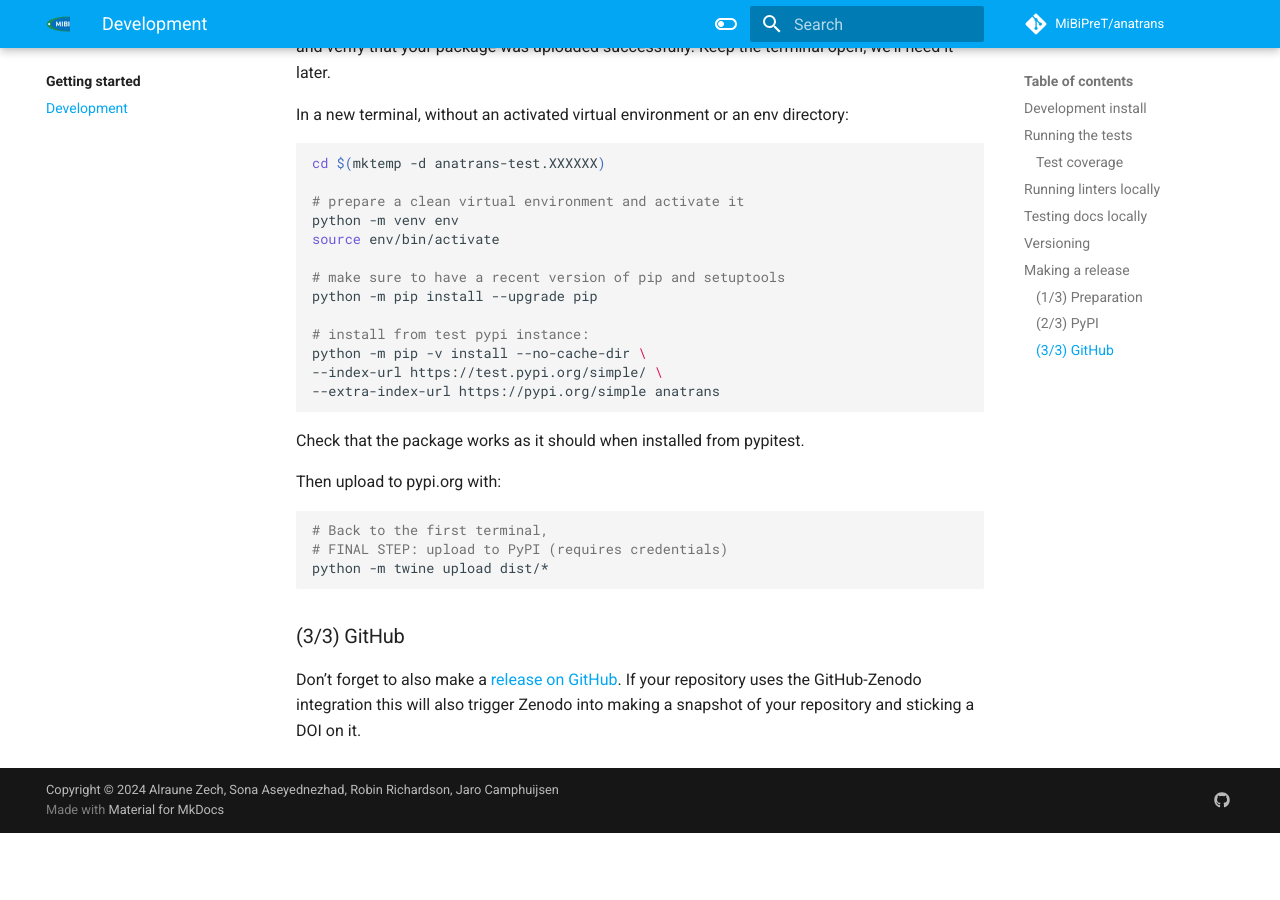
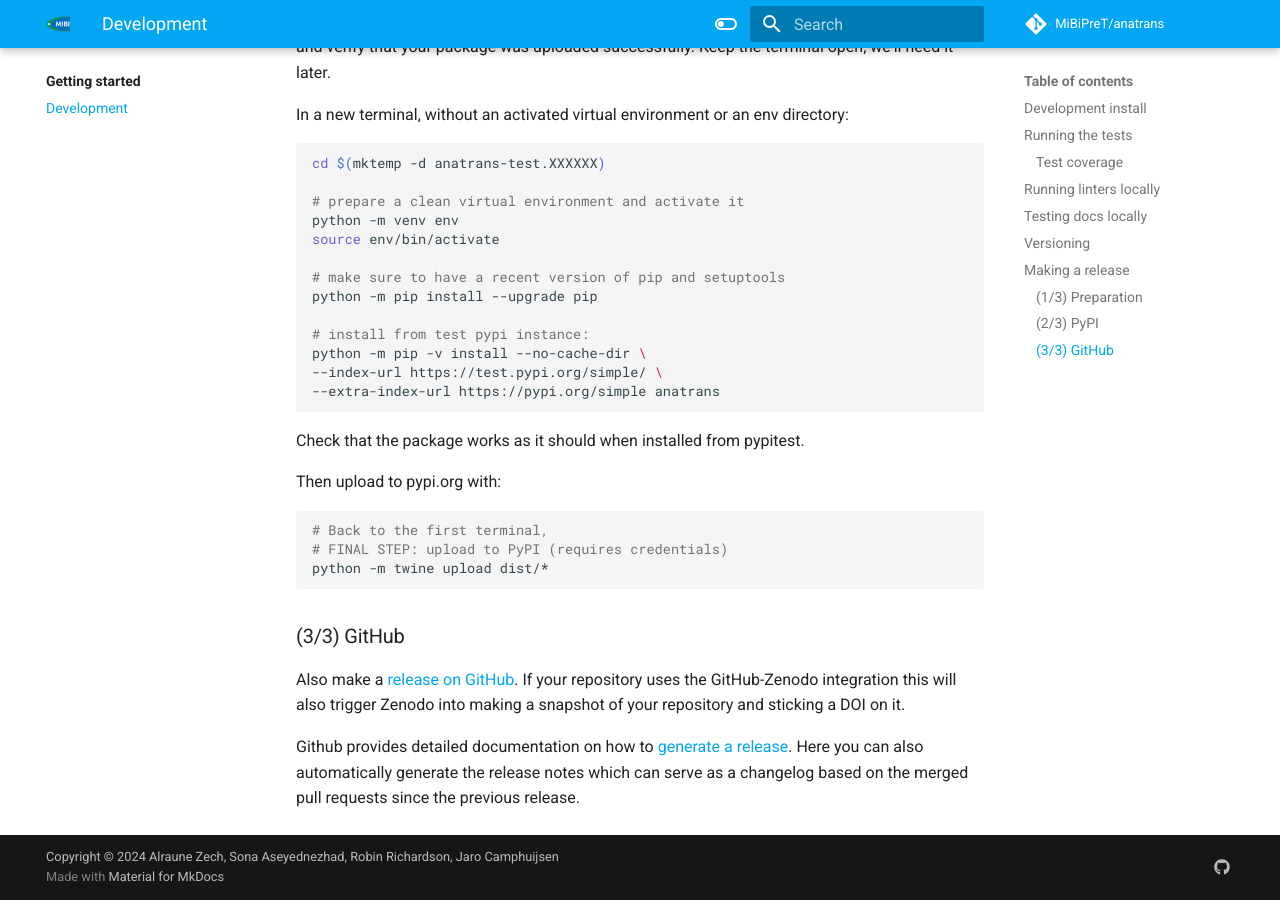
Before and after one commit to MiBiPreT/mibitrans, an MkDocs documentation site: the page built from docs/getting-started/development.md, in a window 1280 px wide and 900 px high, scrolled down 3304 px. Built offline with MkDocs 1.6.1 and Material for MkDocs 9.7.7, drawn with Linux system fonts in a browser that asks for light colours; a script that is not in the unit is left out; comment, search, counter and statistics services are not loaded; before the commit the page ends 4137 px from its top, so only the background shows below that.

Commit message:
Elaborate on github releases and changelogs

```diff
--- a/docs/getting-started/development.md
+++ b/docs/getting-started/development.md
@@ -172,4 +172,6 @@ python -m twine upload dist/*
 
 ### (3/3) GitHub
 
-Don't forget to also make a [release on GitHub](https://github.com/MiBiPreT/anatrans/releases/new). If your repository uses the GitHub-Zenodo integration this will also trigger Zenodo into making a snapshot of your repository and sticking a DOI on it.
+Also make a [release on GitHub](https://github.com/MiBiPreT/anatrans/releases/new). If your repository uses the GitHub-Zenodo integration this will also trigger Zenodo into making a snapshot of your repository and sticking a DOI on it.
+
+Github provides detailed documentation on how to [generate a release](https://docs.github.com/en/repositories/releasing-projects-on-github/managing-releases-in-a-repository#creating-a-release). Here you can also automatically generate the release notes which can serve as a changelog based on the merged pull requests since the previous release.
```
